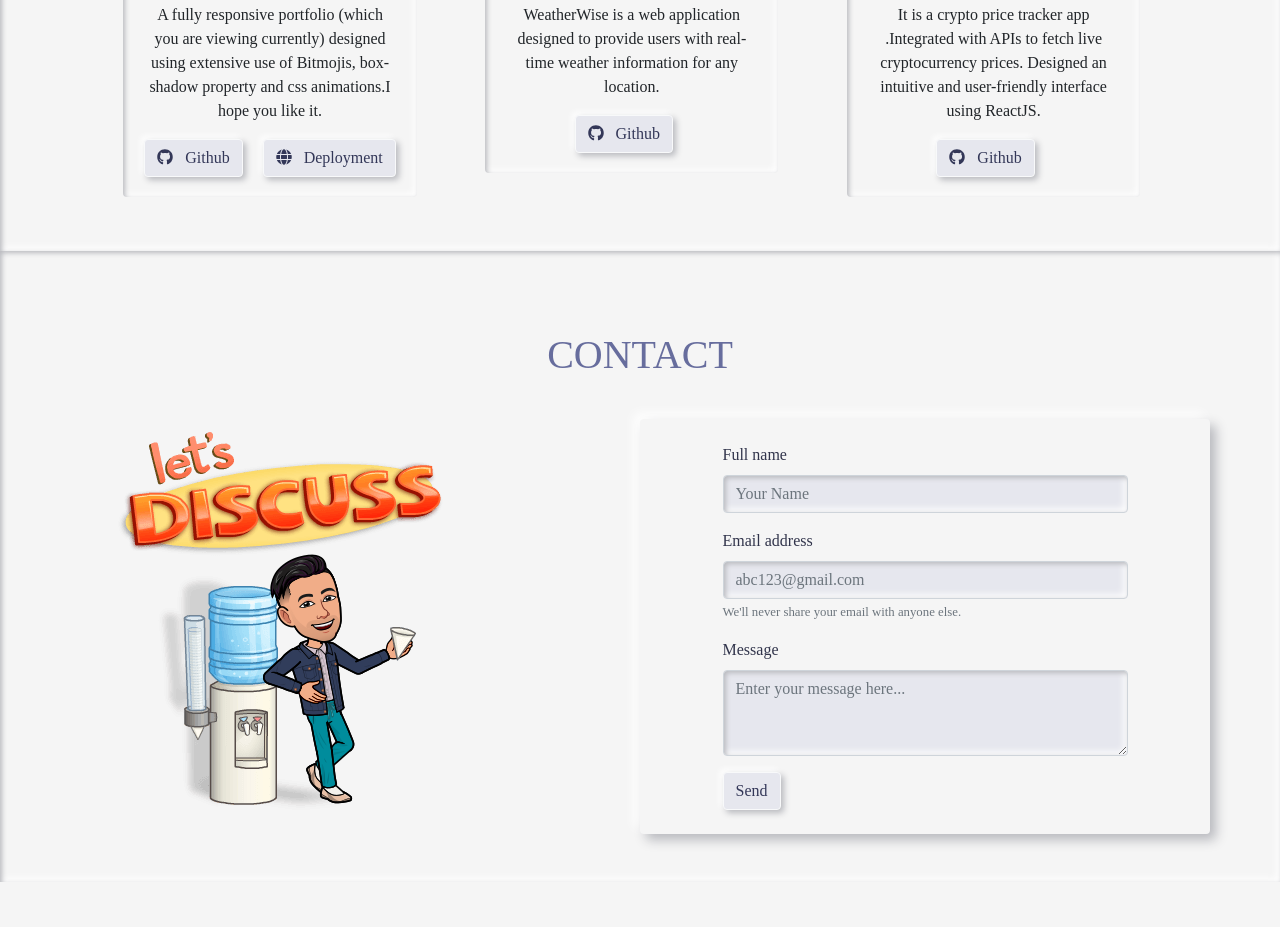
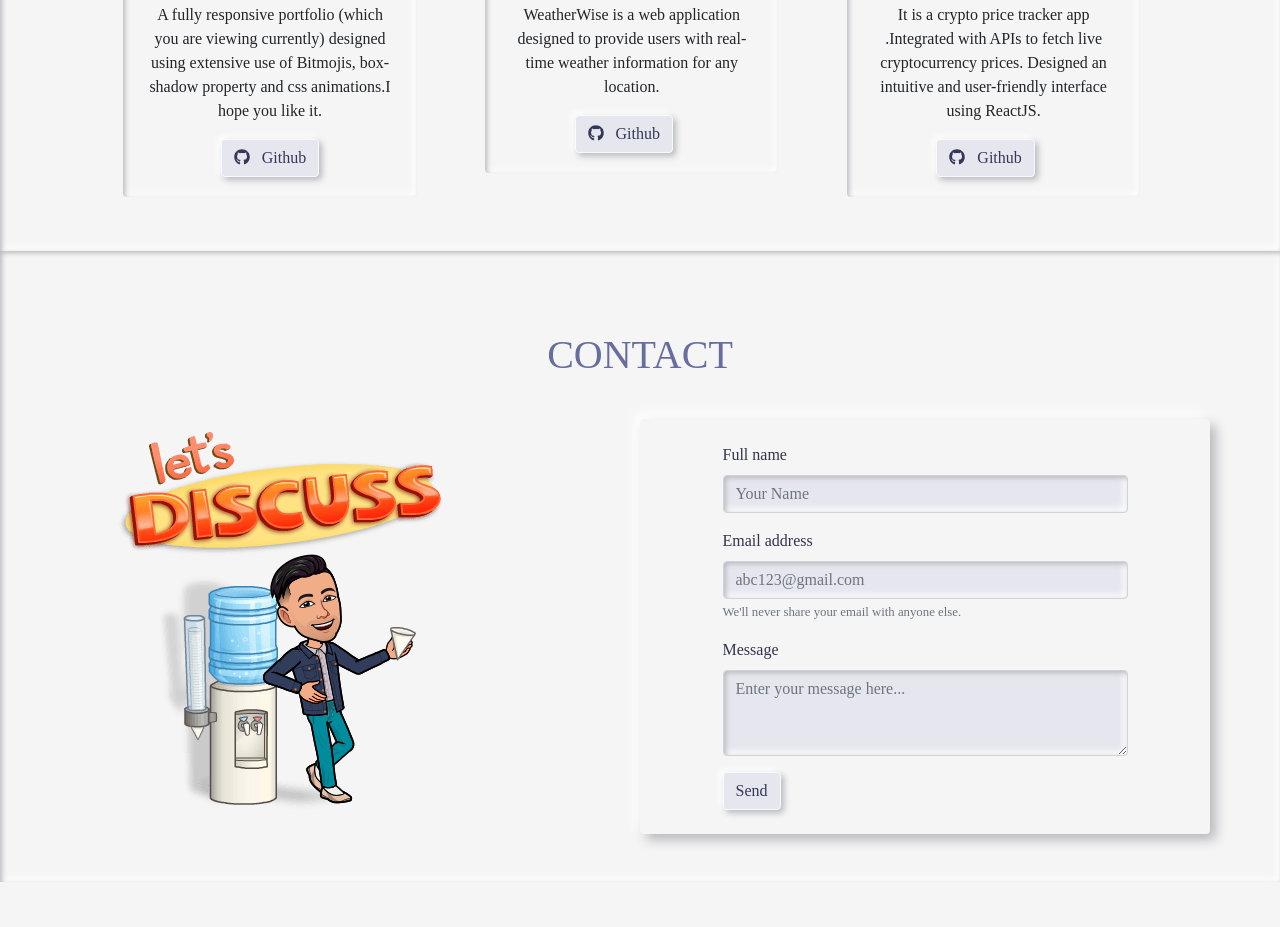
Before and after one commit to dLomas26/Portfolio, a website: page index.html in a window 1280 px wide. Shown: the part 4002-4929 px from the top of the page. Drawn offline with nearby package versions, Linux system fonts and the light colour scheme.

Commit message:
Update index.html

```diff
--- a/index.html
+++ b/index.html
@@ -274,11 +274,6 @@
                                         <span class="fab fa-github icon"></span> &nbsp;
                                         Github
                                     </a>
-                                    &nbsp; &nbsp;
-                                    <a href="https://whoakarsh.github.io/" class="btn btn-light button-input" target="_blank">
-                                        <span class="fas fa-globe"></span> &nbsp;
-                                        Deployment
-                                    </a>
                                 </div>
 
                         </div>
@@ -295,10 +290,6 @@
                                         Github
                                     </a>
                                     &nbsp; &nbsp;
-                                    <!-- <a href="https://codingschoolide.netlify.app/" class="btn btn-light button-input" target="_blank">
-                                        <span class="fas fa-globe"></span> &nbsp;
-                                        Deployment
-                                    </a> -->
                                 </div>
 
                         </div>
@@ -316,10 +307,6 @@
                                         Github
                                     </a>
                                     &nbsp; &nbsp;
-                                    <!-- <a href="#" class="btn btn-light button-input" target="_blank">
-                                        <span class="fas fa-globe"></span> &nbsp;
-                                        Deployment
-                                    </a> -->
                                 </div>
 
                         </div>
```
